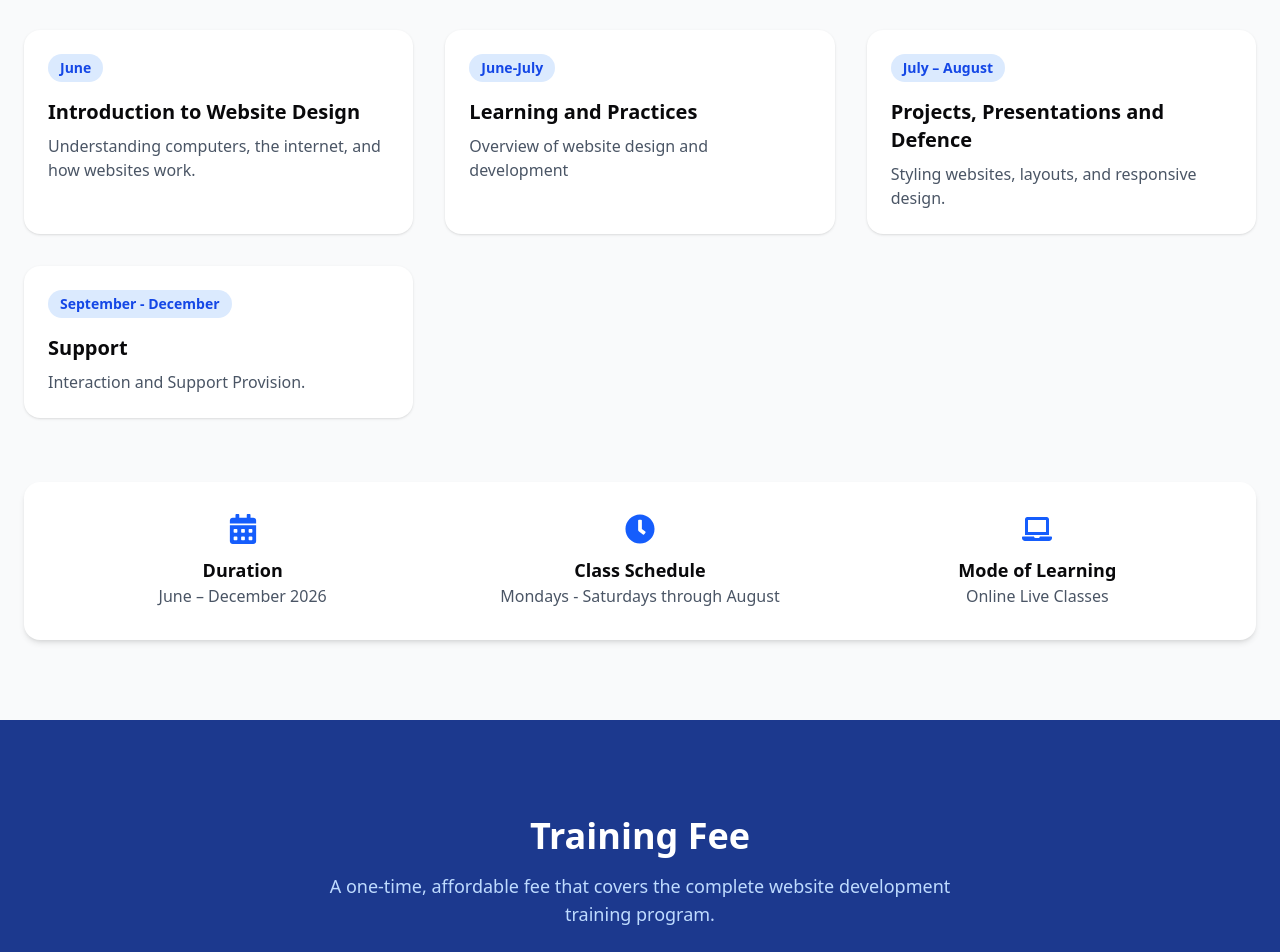
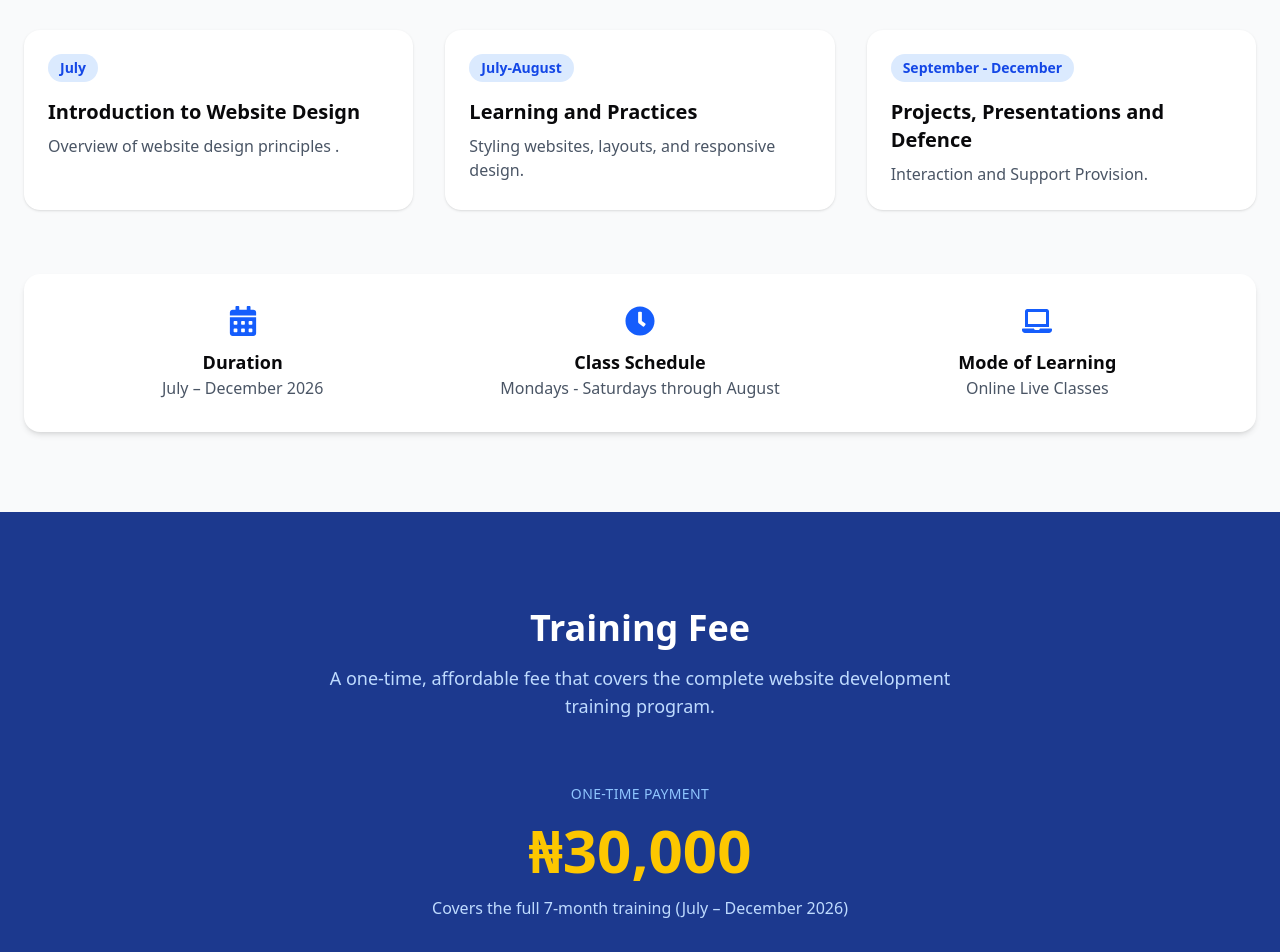
Before and after one commit to VictorKingsHub/technologies, a Next.js app: page /academy in a window 1280 px wide. Shown: the part 2080-3032 px from the top of the page. Built offline with nearby package versions, Linux system fonts and the light colour scheme.

Commit message:
training

```diff
--- a/src/components/academy/FAQ.tsx
+++ b/src/components/academy/FAQ.tsx
@@ -30,7 +30,7 @@ const faqs = [
   },
   {
     q: 'How long is the training?',
-    a: 'The training runs from June to December 2026, covering a total of 7 months.',
+    a: 'The training runs from July to December 2026, covering a total of 7 months.',
   },
   {
     q: 'How do I enroll my child?',
--- a/src/components/academy/Pricing.tsx
+++ b/src/components/academy/Pricing.tsx
@@ -27,10 +27,10 @@ const Pricing = () => {
             One-Time Payment
           </p>
           <h3 className="text-5xl md:text-6xl font-extrabold text-yellow-400 mt-4">
-            ₦25,000
+            ₦30,000
           </h3>
           <p className="text-blue-200 mt-4">
-            Covers the full 7-month training (June – December 2026)
+            Covers the full 7-month training (July – December 2026)
           </p>
         </div>
 
--- a/src/components/academy/ProgramTimeline.tsx
+++ b/src/components/academy/ProgramTimeline.tsx
@@ -2,25 +2,20 @@ import { FaCalendarAlt, FaClock, FaLaptop } from 'react-icons/fa'
 
 const timeline = [
   {
-    month: 'June',
+    month: 'July',
     title: 'Introduction to Website Design',
-    desc: 'Understanding computers, the internet, and how websites work.',
+    desc: 'Overview of website design principles .',
   },
   {
-    month: 'June-July',
+    month: 'July-August',
     title: 'Learning and Practices',
-    desc: 'Overview of website design and development',
-  },
-  {
-    month: 'July – August',
-    title: 'Projects, Presentations and Defence',
     desc: 'Styling websites, layouts, and responsive design.',
   },
   {
     month: 'September - December',
-    title: 'Support',
+    title: 'Projects, Presentations and Defence',
     desc: 'Interaction and Support Provision.',
-  },
+  }
 
 ]
 
@@ -63,7 +58,7 @@ const ProgramTimeline = () => {
           <div>
             <FaCalendarAlt className="text-blue-600 text-3xl mx-auto mb-3" />
             <h4 className="font-semibold text-lg">Duration</h4>
-            <p className="text-gray-600">June – December 2026</p>
+            <p className="text-gray-600">July – December 2026</p>
           </div>
 
           <div>
```
